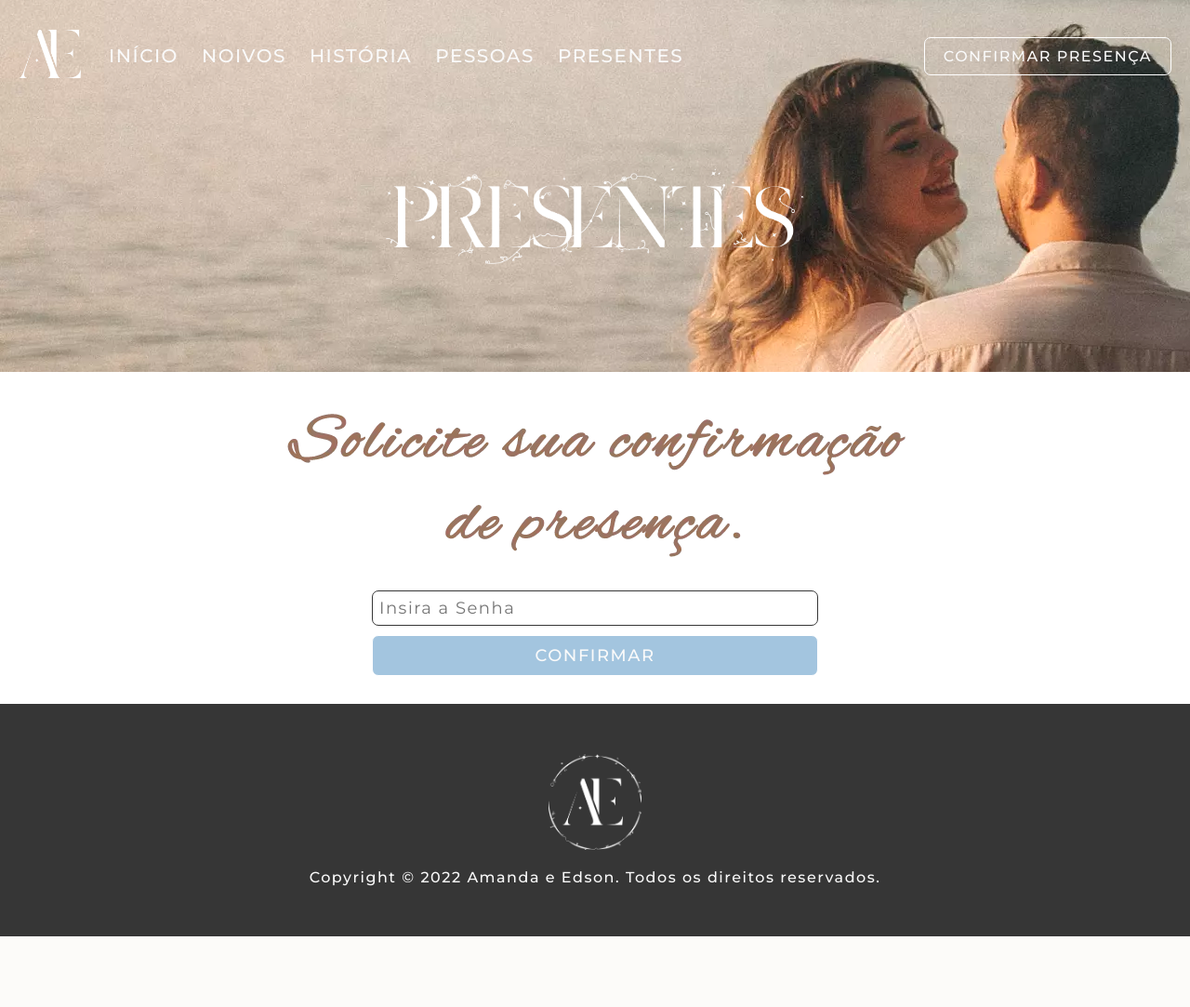
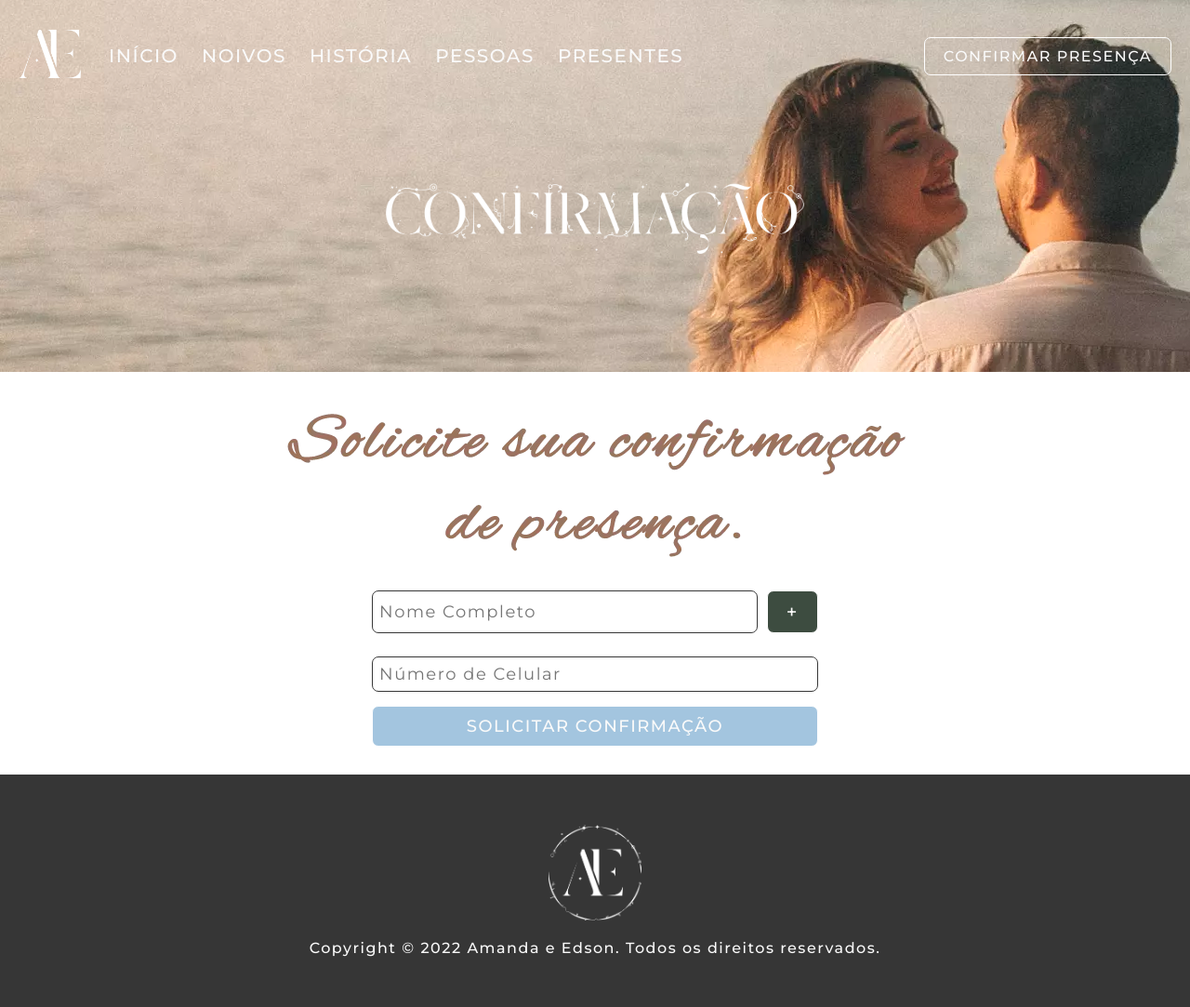
Before and after one commit to EdsonnOliveira/Wedding-Edson, a PHP site: page /presence.php in a window 1280 px wide. Shown: the whole page at 93% size. Before the commit the page ends 1007 px from the top, so only its background shows below. Run offline with PHP 8.4, Linux system fonts and the light colour scheme.

Commit message:
Confirmation

```diff
--- a/CSS/presence.css
+++ b/CSS/presence.css
@@ -20,3 +20,10 @@ form label > input {
 form > label > button {
     font-size: 20px;
 }
+
+article {
+    max-width: 600px;
+    padding: 15px;
+    border-radius: 10px;
+    margin-bottom: 10px;
+}
--- a/CSS/text.css
+++ b/CSS/text.css
@@ -18,6 +18,10 @@
 /* POSITION */
 .txtCenter {
     text-align: center;
+}
+
+.txtJust {
+    text-align: justify;
 }
 
 /* TYPE */
--- a/JS/request.js
+++ b/JS/request.js
@@ -18,6 +18,7 @@ $("#btAddInput").click(() => {
                 </label>`
 
     $("#inputs").append(input)
+    $("#count").val(order)
 })
 
 function keyPress(input) {
--- a/presence.php
+++ b/presence.php
@@ -1,4 +1,50 @@
 <?php
+    include('PHP/conn.php');
+
+    if (isset($_POST['request'])) {
+        $columns = 'Name';
+        $values = '?';
+        $data = [$_POST['name']];
+
+        if ($_POST['count'] >= 2) {
+            $columns = $columns . ', Name2';
+            $values = $values . ', ?';
+            array_push($data, $_POST['name2']);
+        }
+        if ($_POST['count'] >= 3) {
+            $columns = $columns . ', Name3';
+            $values = $values . ', ?';
+            array_push($data, $_POST['name3']);
+        }
+        if ($_POST['count'] >= 4) {
+            $columns = $columns . ', Name4';
+            $values = $values . ', ?';
+            array_push($data, $_POST['name4']);
+        }
+        if ($_POST['count'] >= 5) {
+            $columns = $columns . ', Name5';
+            $values = $values . ', ?';
+            array_push($data, $_POST['name5']);
+        }
+        if ($_POST['count'] >= 6) {
+            $columns = $columns . ', Name6';
+            $values = $values . ', ?';
+            array_push($data, $_POST['name6']);
+        }
+        if ($_POST['count'] == 7) {
+            $columns = $columns . ', Name7';
+            $values = $values . ', ?';
+            array_push($data, $_POST['name7']);
+        }
+
+        $columns = $columns . ', Count, Cellphone';
+        array_push($data, $_POST['count'], $_POST['cellphone']);
+        $values = $values . ', ?, ?';
+
+        $SQL = $conn->prepare('INSERT INTO presence ('.$columns.') VALUES ('.$values.')');
+        $SQL->execute($data);
+        header("location: presence.php?success");
+    }
 ?>
 <!DOCTYPE html>
 <html>
@@ -11,37 +57,41 @@
         <section class="apresentation medium" id="confirmation">
             <?php include('Components/header.php') ?>
             <div class="reception">
-                <img id="gifts" src="IMG/Vector/gifts.webp" alt="" loading="lazy">
+                <img id="gifts" src="IMG/Vector/confirmation.webp" alt="" loading="lazy">
             </div>
         </section>
         <main>
             <section class='container'>
-                <img src='IMG/Vector/requestConfirmation.webp' alt='pallete' loading='lazy' />
                 <?php
-                    if (!isset($_POST['confirm'])) {
+                    if (isset($_GET['success'])) {
                 ?>
-                <form method="post">
-                    <input type="password" name="password" placeholder="Insira a Senha" class="txt400" required>
-                    <input type="submit" name="confirm" class="button btBlue txtWhite txt500" value="Confirmar">
-                </form>
-                <?php
-                    } else if ($_POST['password'] == 'AJDM&EPO22') {
-                ?>
-                <form method="post">
-                    <label>
-                        <input type="text" name="name" id='name' placeholder="Nome Completo" class="txt400" onKeyPress='keyPress(1)' required>
-                        <button type="button" class="button btGreen txtWhite txt500" id="btAddInput">+</button>
-                    </label>
-                    <div id='inputs'></div>
-                    <input type="submit" name="request" class="button btBlue txtWhite txt500" value="Solicitar Confirmação">
-                </form>
+                    <img src='IMG/Vector/atention.webp' alt='Atention' loading='lazy' />
+                    <article class="boxShadow">
+                        <h2 class='txtBlack txtCenter txt400'>Agradecemos imensamente por solicitar confirmação de presença no nosso casamento.<br>
+                            Em breve, nós (noivos) validaremos s solicitação através da mensagem enviada ao WhatsApp.<br>
+                            Pedimos encarecidamente, que caso depois de confirmado, você não consiga comparecer ao evento, comunique imediatamente um de nós.<br>
+                            Esperamos você na festa!</h2>
+                    </article>
+                    <a href="index.php" class="button btGreen txtWhite">Página Inicial</a>
+                    <script>
+                        window.open('https://api.whatsapp.com/send?phone=5561982030380&text=Olá%20Edson,%20como%20está?%20Passando%20para%20informar%20que%20acabei%20de%20solicitar%20a%20confirmação%20de%20presença%20do%20seu%20casamento%20no%20site.%20Por%20gentileza,%20pode%20verificar?',
+                                    '_blank')
+                    </script>
                 <?php
                     } else {
                 ?>
+                <img src='IMG/Vector/requestConfirmation.webp' alt='Confirmation' loading='lazy' />
                 <form method="post">
-                    <input type="password" name="password" placeholder="Insira a Senha" class="txt400" required>
-                    <h3 class="txtRed txt500">* Senha incorreta, tente novamente</h3>
-                    <input type="submit" name="confirm" class="button btBlue txtWhite txt500" value="Confirmar">
+                    <label>
+                        <input type="text" name="name" id='name' placeholder="Nome Completo" class="txt400" required>
+                        <button type="button" class="button btGreen txtWhite txt500" id="btAddInput">+</button>
+                    </label>
+                    <input type="hidden" name='count' id="count" value='1'>
+                    <div id='inputs'></div>
+                    <label>
+                        <input type="text" name="cellphone" id='cellphone' placeholder="Número de Celular" class="txt400" required>
+                    </label>
+                    <input type="submit" name="request" class="button btBlue txtWhite txt500" value="Solicitar Confirmação">
                 </form>
                 <?php
                     }
```
Also changed, not shown: IMG/Vector/atention.webp (added).
